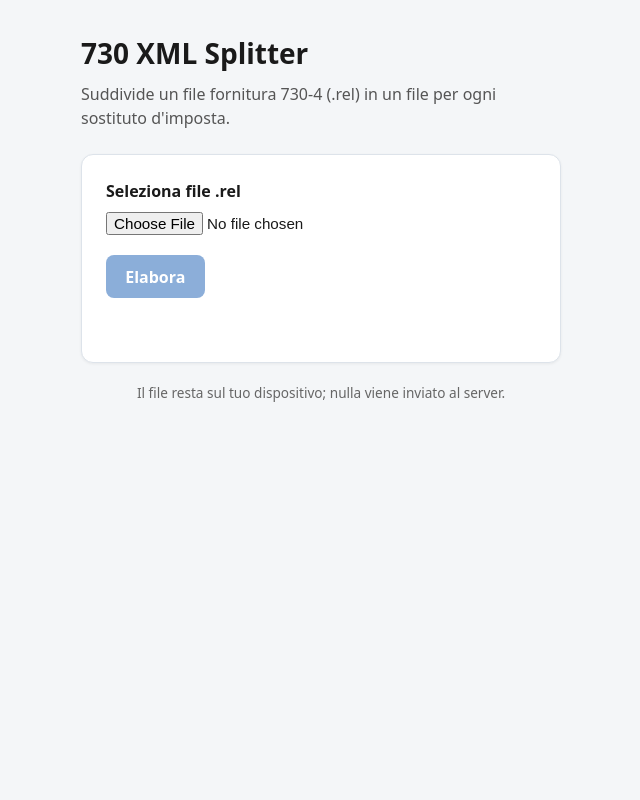
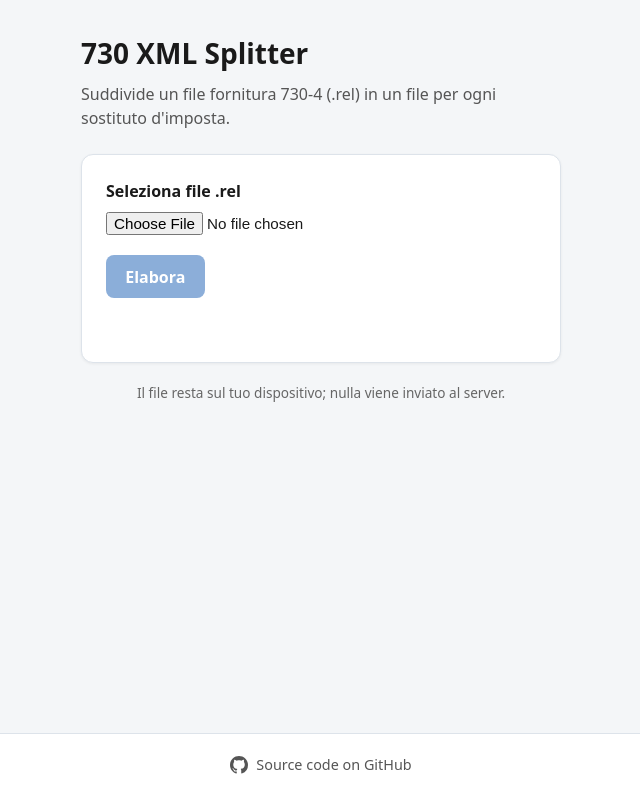
Before and after one commit to scientificbear/730-splitter, a website: page index.html in a window 1280 px wide. Shown: the whole page, without its empty margins (319-959 px from the left). Drawn offline with nearby package versions, Linux system fonts and the light colour scheme.

Commit message:
Add footer section to index.html and update styles for layout consistency
- Introduced a footer in `index.html` with a link to the GitHub repository.
- Updated `styles.css` to implement a flexbox layout for the body and main sections, ensuring the footer stays at the bottom of the page.
- Added styling for the footer and its link to enhance visual appearance and user experience.

```diff
--- a/index.html
+++ b/index.html
@@ -37,6 +37,23 @@
       <p class="privacy">Il file resta sul tuo dispositivo; nulla viene inviato al server.</p>
     </main>
 
+    <footer class="site-footer">
+      <a
+        class="footer-link"
+        href="https://github.com/scientificbear/730-splitter/"
+        target="_blank"
+        rel="noopener noreferrer"
+      >
+        <svg class="footer-icon" viewBox="0 0 24 24" aria-hidden="true" focusable="false">
+          <path
+            fill="currentColor"
+            d="M12 0C5.37 0 0 5.37 0 12c0 5.31 3.435 9.795 8.205 11.385.6.105.825-.255.825-.57 0-.285-.015-1.23-.015-2.235-3.015.555-3.795-.735-4.035-1.41-.135-.345-.72-1.41-1.23-1.695-.42-.225-1.02-.78-.015-.795.945-.015 1.62.87 1.845 1.23 1.08 1.815 2.805 1.305 3.495.99.105-.78.42-1.305.765-1.605-2.67-.3-5.46-1.335-5.46-5.925 0-1.305.465-2.385 1.23-3.225-.12-.3-.54-1.53.12-3.18 0 0 1.005-.315 3.3 1.23.96-.27 1.98-.405 3-.405s2.04.135 3 .405c2.295-1.56 3.3-1.23 3.3-1.23.66 1.65.24 2.88.12 3.18.765.84 1.23 1.905 1.23 3.225 0 4.605-2.805 5.625-5.475 5.925.435.375.81 1.095.81 2.22 0 1.605-.015 2.895-.015 3.3 0 .315.225.69.825.57A12.02 12.02 0 0 0 24 12c0-6.63-5.37-12-12-12z"
+          />
+        </svg>
+        Source code on GitHub
+      </a>
+    </footer>
+
     <script src="https://cdn.jsdelivr.net/npm/jszip@3.10.1/dist/jszip.min.js"></script>
     <script src="app.js"></script>
   </body>
--- a/styles.css
+++ b/styles.css
@@ -5,6 +5,9 @@
 }
 
 body {
+  display: flex;
+  flex-direction: column;
+  min-height: 100vh;
   margin: 0;
   font-family:
     system-ui,
@@ -15,6 +18,10 @@
   line-height: 1.5;
   color: #1a1a1a;
   background: #f4f6f8;
+}
+
+main {
+  flex: 1;
 }
 
 .container {
@@ -148,3 +155,32 @@
   color: #666;
   text-align: center;
 }
+
+.site-footer {
+  margin-top: auto;
+  padding: 1.25rem 1rem;
+  border-top: 1px solid #dde3ea;
+  background: #fff;
+  text-align: center;
+}
+
+.footer-link {
+  display: inline-flex;
+  align-items: center;
+  gap: 0.5rem;
+  font-size: 0.9rem;
+  font-weight: 500;
+  color: #555;
+  text-decoration: none;
+  transition: color 0.15s ease;
+}
+
+.footer-link:hover {
+  color: #1a5fb4;
+}
+
+.footer-icon {
+  width: 1.125rem;
+  height: 1.125rem;
+  flex-shrink: 0;
+}
```
